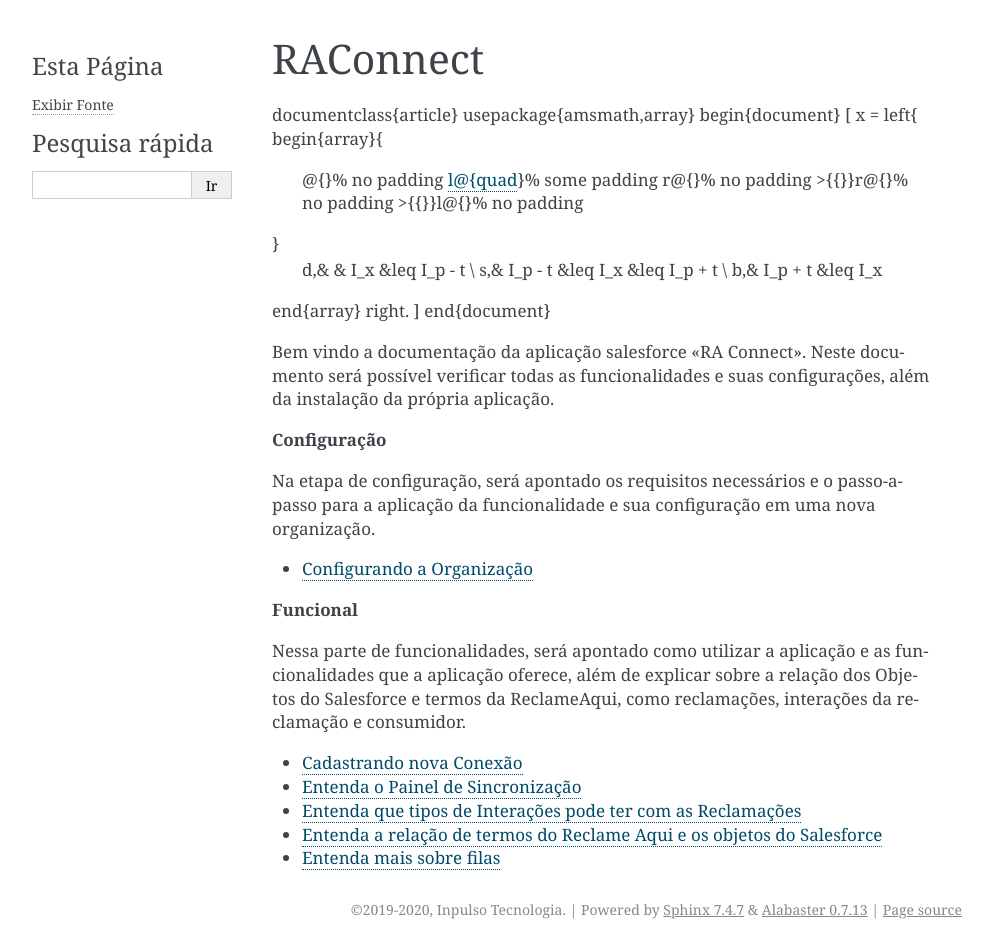
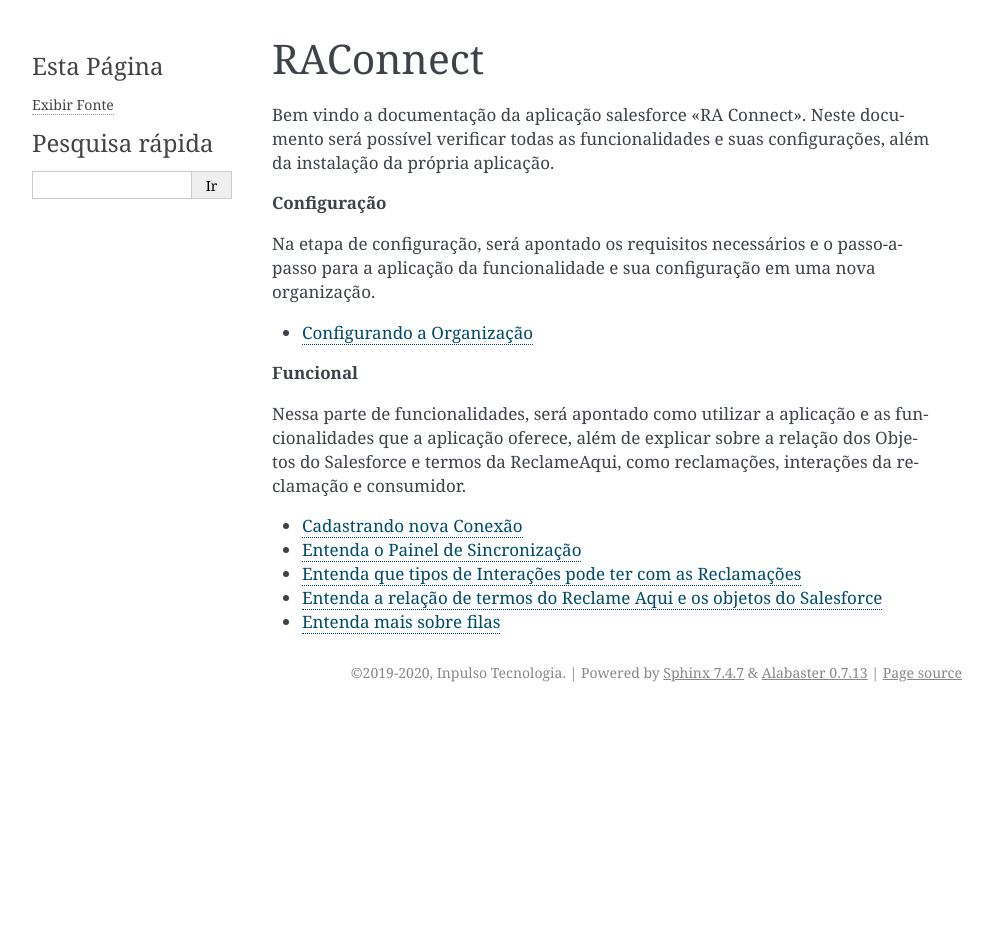
Before and after one commit to Inpulso-Tecnologia/RAConnectDOCFull, a Sphinx documentation site: the page built from docs/index.rst, in a window 1280 px wide. Shown: the whole page, without its empty margins (148-1141 px from the left). Built offline with Sphinx 7.4.7, drawn with Linux system fonts in a browser that asks for light colours; after the commit the page ends 900 px from its top, so only the background shows below that.

Commit message:
Revisão PDF

```diff
--- a/docs/index.rst
+++ b/docs/index.rst
@@ -1,27 +1,5 @@
 RAConnect
 ========
-
-
-\documentclass{article}
-\usepackage{amsmath,array}
-\begin{document}
-\[
-x =
-\left\{
-\begin{array}{
-  @{}% no padding
-  l@{\quad}% some padding
-  r@{}% no padding
-  >{{}}r@{}% no padding
-  >{{}}l@{}% no padding
-}
-  d,&         &     I_x &\leq I_p - t \\
-  s,& I_p - t &\leq I_x &\leq I_p + t \\
-  b,& I_p + t &\leq I_x
-\end{array}
-\right.
-\]
-\end{document}
 
 Bem vindo a documentação da aplicação salesforce "RA Connect". Neste documento será possível verificar todas as funcionalidades e suas configurações, além da instalação da própria aplicação.
 
@@ -33,14 +11,12 @@
 
 * :doc:`Configurando a Organização <Setup/intalacao_pacote>`
 
-
 **Funcional**
 
 Nessa parte de funcionalidades, será apontado como utilizar a aplicação
 e as funcionalidades que a aplicação oferece, além de explicar sobre
 a relação dos Objetos do Salesforce e termos da ReclameAqui, como
 reclamações, interações da reclamação e consumidor.
-
 
 *  :doc:`Cadastrando nova Conexão <Funcional/cadastro_conexao>`
 *  :doc:`Entenda o Painel de Sincronização <Funcional/painel_sincronizacao>`
```
Also changed, not shown: docs/Funcional/interacao_reclamacao.rst (+5 -5 lines).
